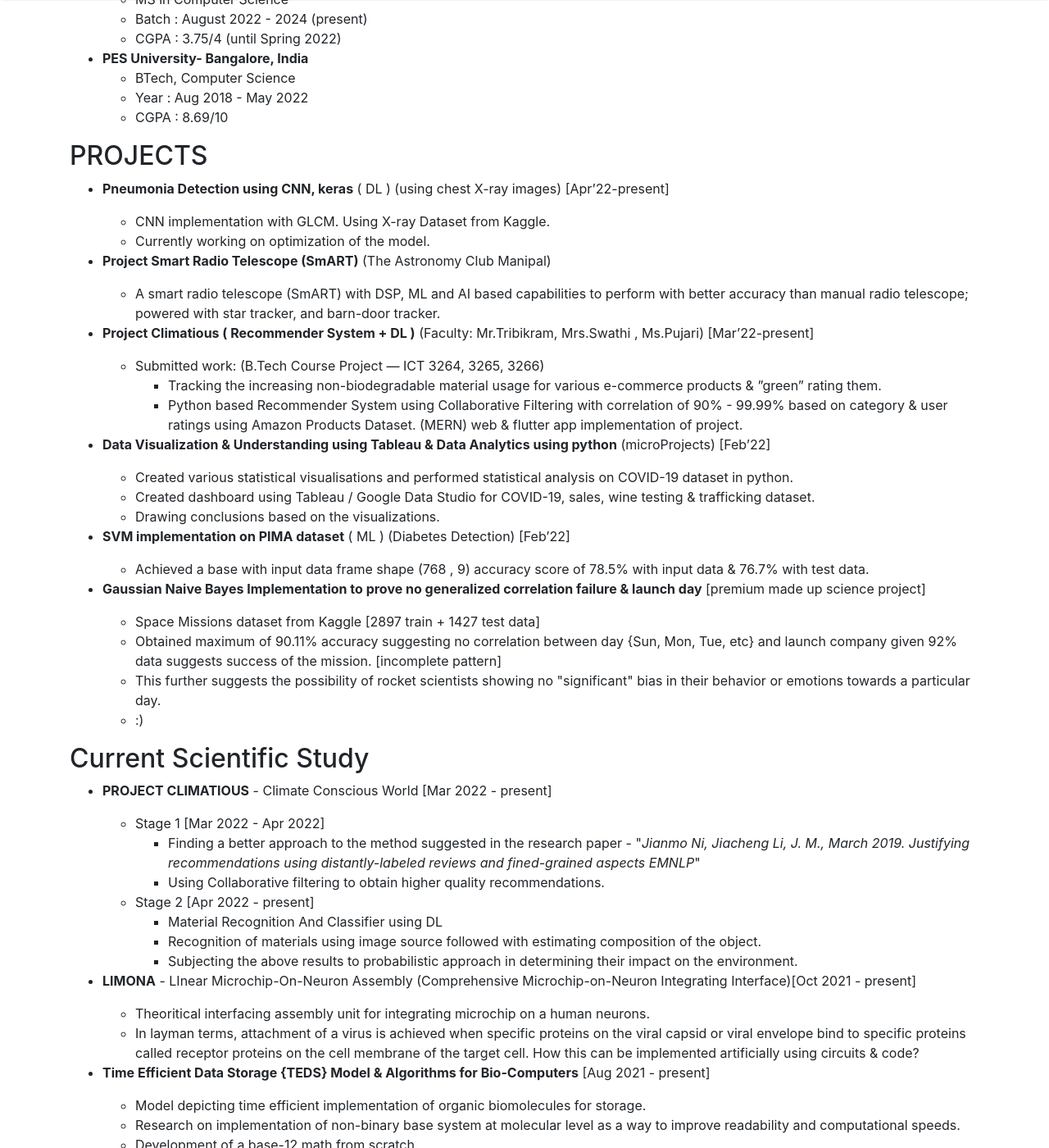
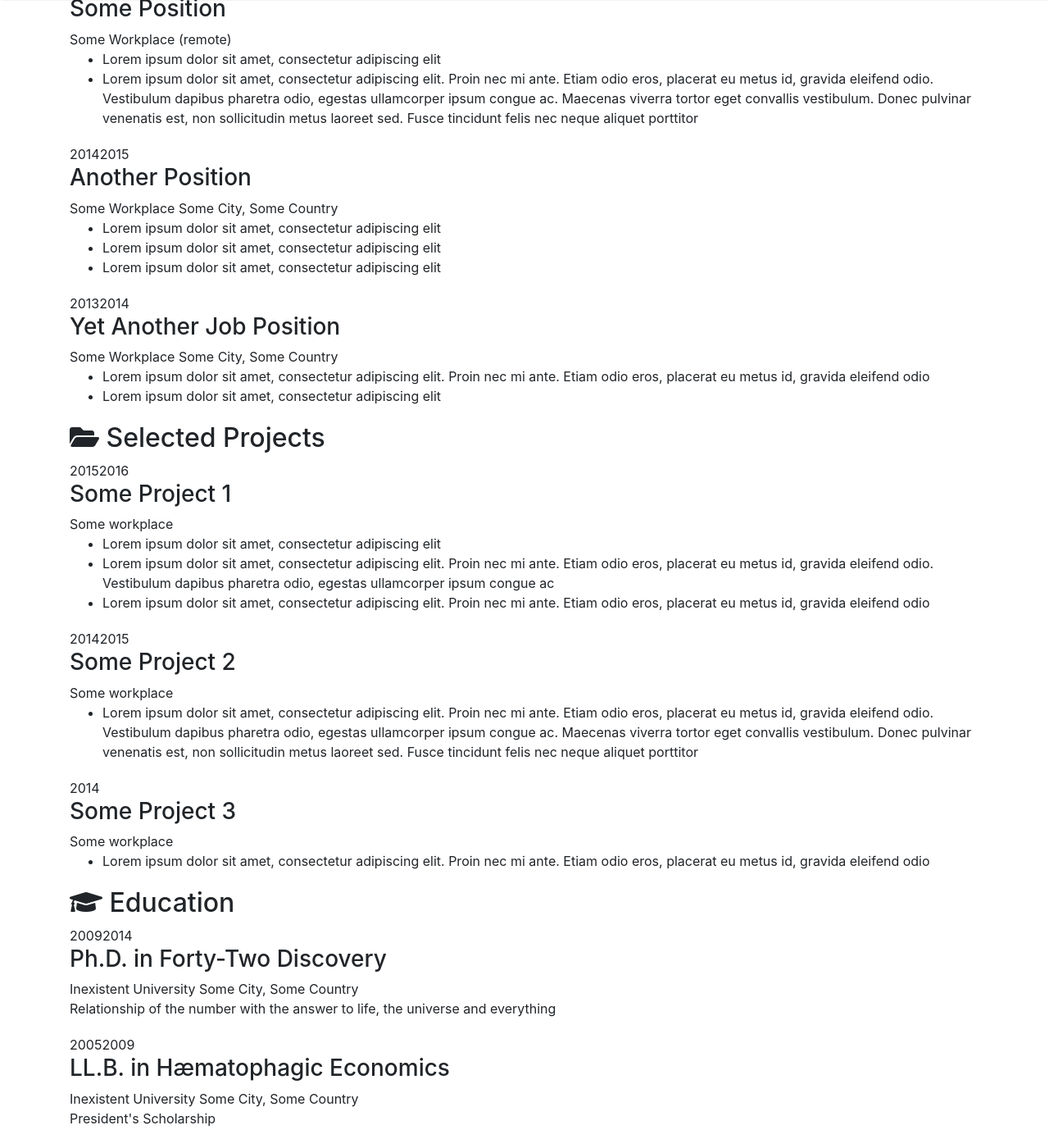
Before and after one commit to anirag2000/anirag2000.github.io, a Jekyll site: the page built from _pages/resume.md, in a window 1280 px wide and 1400 px high, scrolled down 260 px. Shown: the whole window at 82% size. Built offline with Jekyll 4.4.1, drawn with Linux system fonts in a browser that asks for light colours; nearby versions of some CDN libraries; some of the changed text lies outside the part shown.

Commit message:
new menu~

```diff
--- a/_layouts/resume.html
+++ b/_layouts/resume.html
@@ -3,175 +3,236 @@
 layout: default
 permalink: "/resume.html"
 ---
-<h1 id="anirudh-srinivasa-raghavan">Anirudh Srinivasa Raghavan</h1>
-<p><a href="https://drive.google.com/file/d/1dddg5L81_BDzsmjDtB_7lCnMLQJB3BsA/view?usp=sharing">link to document resume</a></p>
-<h2 id="education">EDUCATION</h2>
+
+<section id="main">
+    <header id="title">
+    <h1>John Doe</h1>
+    <span class="subtitle">Plaintiff, defendant &amp; witness</span>
+    </header>
+    <section class="main-block">
+    <h2>
+        <i class="fa fa-suitcase"></i> Experiences
+    </h2>
+    <section class="blocks">
+        <div class="date">
+        <span>2015</span><span>present</span>
+        </div>
+        <div class="decorator">
+        </div>
+        <div class="details">
+        <header>
+            <h3>Some Position</h3>
+            <span class="place">Some Workplace</span>
+            <span class="location">(remote)</span>
+        </header>
+        <div>
             <ul>
-<li><strong>Rutgers University, New Brunswick — New Jersey, USA</strong> <ul>
-<li>MS in Computer Science </li>
-<li>Batch :  August 2022 - 2024 (present)</li>
-<li>CGPA : 3.75/4 (until Spring 2022)</li>
+            <li>Lorem ipsum dolor sit amet, consectetur adipiscing elit</li>
+            <li>Lorem ipsum dolor sit amet, consectetur adipiscing elit. Proin nec mi ante. Etiam odio eros, placerat eu metus id, gravida eleifend odio. Vestibulum dapibus pharetra odio, egestas ullamcorper ipsum congue ac. Maecenas viverra tortor eget convallis vestibulum. Donec pulvinar venenatis est, non sollicitudin metus laoreet sed. Fusce tincidunt felis nec neque aliquet porttitor</li>
             </ul>
-</li>
-<li><strong>PES University- Bangalore, India</strong><ul>
-<li>BTech, Computer Science</li>
-<li>Year : Aug 2018 - May 2022</li>
-<li>CGPA : 8.69/10</li>
+            </div>
+        </div>
+    </section>
+    <section class="blocks">
+        <div class="date">
+        <span>2014</span><span>2015</span>
+        </div>
+        <div class="decorator">
+        </div>
+        <div class="details">
+        <header>
+            <h3>Another Position</h3>
+            <span class="place">Some Workplace</span>
+            <span class="location">Some City, Some Country</span>
+        </header>
+        <div>
+            <ul>
+            <li>Lorem ipsum dolor sit amet, consectetur adipiscing elit</li>
+            <li>Lorem ipsum dolor sit amet, consectetur adipiscing elit</li>
+            <li>Lorem ipsum dolor sit amet, consectetur adipiscing elit</li>
             </ul>
-</li>
+        </div>
+        </div>
+    </section>
+    <section class="blocks">
+        <div class="date">
+        <span>2013</span><span>2014</span>
+        </div>
+        <div class="decorator">
+        </div>
+        <div class="details">
+        <header>
+            <h3>Yet Another Job Position</h3>
+            <span class="place">Some Workplace</span>
+            <span class="location">Some City, Some Country</span>
+        </header>
+        <div>
+            <ul>
+            <li>Lorem ipsum dolor sit amet, consectetur adipiscing elit. Proin nec mi ante. Etiam odio eros, placerat eu metus id, gravida eleifend odio</li>
+            <li>Lorem ipsum dolor sit amet, consectetur adipiscing elit</li>
             </ul>
-<h2 id="projects">PROJECTS</h2>
+            </div>
+        </div>
+    </section>
+    </section>
+    <section class="main-block">
+    <h2>
+        <i class="fa fa-folder-open"></i> Selected Projects
+    </h2>
+    <section class="blocks">
+        <div class="date">
+        <span>2015</span><span>2016</span>
+        </div>
+        <div class="decorator">
+        </div>
+        <div class="details">
+        <header>
+            <h3>Some Project 1</h3>
+            <span class="place">Some workplace</span>
+        </header>
+        <div>
             <ul>
-<li><p><strong>Pneumonia Detection using CNN, keras</strong> ( DL ) (using chest X-ray images) [Apr’22-present]</p>
+            <li>Lorem ipsum dolor sit amet, consectetur adipiscing elit</li>
+            <li>Lorem ipsum dolor sit amet, consectetur adipiscing elit. Proin nec mi ante. Etiam odio eros, placerat eu metus id, gravida eleifend odio. Vestibulum dapibus pharetra odio, egestas ullamcorper ipsum congue ac</li>
+            <li>Lorem ipsum dolor sit amet, consectetur adipiscing elit. Proin nec mi ante. Etiam odio eros, placerat eu metus id, gravida eleifend odio</li>
+            </ul>
+        </div>
+        </div>
+    </section>
+    <section class="blocks">
+        <div class="date">
+        <span>2014</span><span>2015</span>
+        </div>
+        <div class="decorator">
+        </div>
+        <div class="details">
+        <header>
+            <h3>Some Project 2</h3>
+            <span class="place">Some workplace</span>
+        </header>
+        <div>
             <ul>
-<li>CNN implementation with GLCM. Using X-ray Dataset from Kaggle.</li>
-<li>Currently working on optimization of the model.</li>
+            <li>Lorem ipsum dolor sit amet, consectetur adipiscing elit. Proin nec mi ante. Etiam odio eros, placerat eu metus id, gravida eleifend odio. Vestibulum dapibus pharetra odio, egestas ullamcorper ipsum congue ac. Maecenas viverra tortor eget convallis vestibulum. Donec pulvinar venenatis est, non sollicitudin metus laoreet sed. Fusce tincidunt felis nec neque aliquet porttitor</li>
             </ul>
-</li>
-<li><p><strong>Project Smart Radio Telescope (SmART)</strong> (The Astronomy Club Manipal)</p>
+        </div>
+        </div>
+    </section>
+    <section class="blocks">
+        <div class="date">
+        <span>2014</span>
+        </div>
+        <div class="decorator">
+        </div>
+        <div class="details">
+        <header>
+            <h3>Some Project 3</h3>
+            <span class="place">Some workplace</span>
+        </header>
+        <div>
             <ul>
-<li>A smart radio telescope (SmART) with DSP, ML and AI based capabilities to perform with better accuracy than manual radio telescope; powered with star tracker, and barn-door tracker.</li>
+            <li>Lorem ipsum dolor sit amet, consectetur adipiscing elit. Proin nec mi ante. Etiam odio eros, placerat eu metus id, gravida eleifend odio</li>
             </ul>
-</li>
-<li><p><strong>Project Climatious ( Recommender System + DL )</strong> (Faculty: Mr.Tribikram, Mrs.Swathi , Ms.Pujari) [Mar’22-present]</p>
+        </div>
+        </div>
+    </section>
+    </section>
+    <section class="main-block concise">
+    <h2>
+        <i class="fa fa-graduation-cap"></i> Education
+    </h2>
+    <section class="blocks">
+        <div class="date">
+        <span>2009</span><span>2014</span>
+        </div>
+        <div class="decorator">
+        </div>
+        <div class="details">
+        <header>
+            <h3>Ph.D. in Forty-Two Discovery</h3>
+            <span class="place">Inexistent University</span>
+            <span class="location">Some City, Some Country</span>
+        </header>
+        <div>Relationship of the number with the answer to life, the universe and everything</div>
+        </div>
+    </section>
+    <section class="blocks">
+        <div class="date">
+        <span>2005</span><span>2009</span>
+        </div>
+        <div class="decorator">
+        </div>
+        <div class="details">
+        <header>
+            <h3>LL.B. in H&aelig;matophagic Economics</h3>
+            <span class="place">Inexistent University</span>
+            <span class="location">Some City, Some Country</span>
+        </header>
+        <div>President's Scholarship</div>
+        </div>
+    </section>
+    <section class="blocks">
+        <div class="date">
+        <span>2005</span><span>2009</span>
+        </div>
+        <div class="decorator">
+        </div>
+        <div class="details">
+        <header>
+            <h3>B.S. in Existential Science (Double Major)</h3>
+            <span class="place">Inexistent University</span>
+            <span class="location">Some City, Some Country</span>
+        </header>
+        <div>President's Scholarship</div>
+        </div>
+    </section>
+    <section class="blocks">
+        <div class="date">
+        </div>
+        <div class="decorator">
+        </div>
+        <div class="details">
+        <header>
+            <h3>Massive Online Fee&ndash;Required Course (selective list)</h3>
+        </header>
+        <div class="concise">
             <ul>
-<li>Submitted work: (B.Tech Course Project — ICT 3264, 3265, 3266)<ul>
-<li>Tracking the increasing non-biodegradable material usage for various e-commerce products &amp; ”green” rating them.</li>
-<li>Python based Recommender System using Collaborative Filtering with correlation of 90% - 99.99% based on category &amp; user ratings using Amazon Products Dataset. (MERN) web &amp; flutter app implementation of project.</li>
+            <li>Introduction to something else</li>
+            <li>Introduction to some more useless things</li>
+            <li>Philosophy in practice</li>
+            <li>Recursive research and its impact on recursive research</li>
+            <li>Artificial politics</li>
             </ul>
-</li>
+        </div>
+        </div>
+    </section>
+    </section>
+</section>
+<aside id="sidebar">
+    <div class="side-block" id="contact">
+    <h1>
+        Contact Info
+    </h1>
+    <ul>
+        <li><i class="fa fa-globe"></i> johndoe.gtld</li>
+        <li><i class="fa fa-linkedin"></i> linkedin.com/in/john</li>
+        <li><i class="fa fa-envelope"></i> me@johndoe.gtld</li>
+        <li><i class="fa fa-phone"></i> 800.000.0000</li>
     </ul>
-</li>
-<li><p><strong>Data Visualization &amp; Understanding using Tableau &amp; Data Analytics using python</strong> (microProjects) [Feb’22]</p>
+    </div>
+    <div class="side-block" id="skills">
+    <h1>
+        Skills
+    </h1>
     <ul>
-<li>Created various statistical visualisations and performed statistical analysis on COVID-19 dataset in python.</li>
-<li>Created dashboard using Tableau / Google Data Studio for COVID-19, sales, wine testing &amp; trafficking dataset.</li>
-<li>Drawing conclusions based on the visualizations.</li>
+        <li>Omnipresence</li>
+        <li>Anonymity</li>
     </ul>
-</li>
-<li><p><strong>SVM implementation on PIMA dataset</strong> ( ML ) (Diabetes Detection) [Feb’22]</p>
     <ul>
-<li>Achieved a base with input data frame shape (768 , 9) accuracy score of 78.5% with input data &amp; 76.7% with test data.</li>
+        <li>Ordinarity</li>
+        <li>No name rights</li>
     </ul>
-</li>
-<li><p><strong>Gaussian Naive Bayes Implementation to prove no generalized correlation failure &amp; launch day</strong> [premium made up science project]</p>
-<ul>
-<li>Space Missions dataset from Kaggle [2897 train + 1427 test data]</li>
-<li>Obtained maximum of 90.11% accuracy suggesting no correlation between day {Sun, Mon, Tue, etc} and launch company given 92% data suggests success of the mission. [incomplete pattern]</li>
-<li>This further suggests the possibility of rocket scientists showing no &quot;significant&quot; bias in their behavior or emotions towards a particular day.</li>
-<li>:)</li>
-</ul>
-</li>
-</ul>
-<h2 id="current-scientific-study">Current Scientific Study</h2>
-<ul>
-<li><p><strong>PROJECT CLIMATIOUS</strong> - Climate Conscious World   [Mar 2022 - present]</p>
-<ul>
-<li>Stage 1 [Mar 2022 - Apr 2022]<ul>
-<li>Finding a better approach to the method suggested in the research paper - &quot;<em>Jianmo Ni, Jiacheng Li, J. M., March 2019. Justifying recommendations using distantly-labeled reviews and fined-grained aspects EMNLP</em>&quot;</li>
-<li>Using Collaborative filtering to obtain higher quality recommendations.</li>
-</ul>
-</li>
-<li>Stage 2 [Apr 2022 - present]<ul>
-<li>Material Recognition And Classifier using DL</li>
-<li>Recognition of materials using image source followed with estimating composition of the object. </li>
-<li>Subjecting the above results to probabilistic approach in determining their impact on the environment.</li>
-</ul>
-</li>
-</ul>
-</li>
-<li><p><strong>LIMONA</strong> - LInear Microchip-On-Neuron Assembly (Comprehensive Microchip-on-Neuron Integrating Interface)[Oct 2021 - present]</p>
-<ul>
-<li>Theoritical interfacing assembly unit for integrating microchip on a human neurons.</li>
-<li>In layman terms, attachment of a virus is achieved when specific proteins on the viral capsid or viral envelope bind to specific proteins called receptor proteins on the cell membrane of the target cell. How this can be implemented artificially using circuits &amp; code?</li>
-</ul>
-</li>
-<li><p><strong>Time Efficient Data Storage {TEDS} Model &amp; Algorithms for Bio-Computers</strong> [Aug 2021 - present]</p>
-<ul>
-<li>Model depicting time efficient implementation of organic biomolecules for storage.</li>
-<li>Research on implementation of non-binary base system at molecular level as a way to improve readability and computational speeds. </li>
-<li>Development of a base-12 math from scratch.</li>
-</ul>
-</li>
-</ul>
-<h2 id="interested-in">INTERESTED IN</h2>
-<ul>
-<li><p><strong>Haptic Holographic Technology</strong> - Holograms with Touch Sensation.</p>
-<ul>
-<li>Currently, these haptic feedbacks from interactive holograms developed by various firms, such as Asukanet or in colleges/ universities such as Glasgow University use sound waves technology. Some day soon, I wish to make usage of more effective methods to better the haptic feedback received when interacting with the holographic projections.</li>
-</ul>
-</li>
-<li><p><strong>Sequential Decision-making under uncertainty</strong></p>
-<ul>
-<li>Forming definable boundaries numeric in nature to cater for ease in determining decisions based on various abilities of humans.</li>
-<li>Optimizing human strategies and approach using heterogeneous data.</li>
-</ul>
-</li>
-</ul>
-<h2 id="skills">SKILLS</h2>
-<p><strong>Coding Lang.</strong> : (proficient) Python, Java, C, C++, HTML, CSS, (familiarity) Julia, JavaScript,  (database) MySQL , OracleSQL</p>
-<p><strong>Tools &amp; Libraries</strong> : (proficient) Jupyter, Numpy, Scipy, Tableau, (familiarity) ThreeJS, OpenCV*, Tensorflow*, Keras*</p>
-<p><strong>MISC</strong> : (familiarity) KiCAD, Kiel uVision 5, Gromacs (Bio-molecule Simulator), Tkinter Framework, </p>
-<blockquote>
-<p>[Proficiency refers to over 1000 Lines of Mature code]
-[Familiarity refers to under 1000 Lines of Mature code]</p>
-</blockquote>
-<h3 id="fields-of-interest">Fields Of Interest</h3>
-<p>{priority}</p>
-<ul>
-<li>Data Science {ML, DL}</li>
-<li>Bio-computing (Bioinformatics)</li>
-<li>Statistics</li>
-<li>R &amp; D</li>
-<li>UI/UX</li>
-</ul>
-<h3 id="extra-curriculars">EXTRA-CURRICULARS</h3>
-<ul>
-<li><strong>SSS Subsystem at <a href="https://www.linkedin.com/company/project-vision-mit/">Project Vision MIT</a></strong><ul>
-<li>Created PCB design of Integrator Circuit for Leap Motion on KiCAD.</li>
-<li>Working on PCB &amp; coding for programmable circuits.</li>
-<li>Working on development &amp; programming of PCB for data collection in Manipal Lake. (environmental related)</li>
-</ul>
-</li>
-<li><strong>Board at <a href="https://www.linkedin.com/company/the-astronomy-club-manipal/">The Astronomy Club Manipal</a></strong>
-  {Jul 2021 to present}<ul>
-<li>Developed a plan based on agile principles along with newer &amp; improvised workflows.</li>
-<li>Handled Graphics dept. &amp; trained them with UX and GD Concepts. Supervised a few Tech projects for a brief time.</li>
-<li><strong>Web dev &amp; App dev supervisor</strong><ul>
-<li>Designed club website.</li>
-<li>Community application for Astronomy Enthusiasts. (Java)</li>
-</ul>
-</li>
-<li><strong>Management Committee</strong> {Jul’20 to Jul’21}<ul>
-<li>Over 200+ designs, 5 sw UI concepts, 3 sw UX projects &amp; designed the current club logo.</li>
-<li>Managed Graphics Team successfully to improvise social media interaction results by 39.5% in 2.5 months.</li>
-</ul>
-</li>
-</ul>
-</li>
-</ul>
-<h3 id="languages">LANGUAGES</h3>
-<ul>
-<li>English</li>
-<li>Hindi</li>
-<li>Gujarati</li>
-<li>French</li>
-<li>Marathi</li>
-<li>Telugu</li>
-<li>Russian (hobby)</li>
-</ul>
-<h2 id="socials">SOCIALS</h2>
-<ul>
-<li>SOCIAL PRESENCE<ul>
-<li><strong>Linktr.ee</strong>     <a href="https://linktr.ee/gonewithharshwinds">@gonewithharshwinds</a></li>
-<li><strong>GitHub</strong>        <a href="https://www.github.com/gonewithharshwinds">@gonewithharshwinds</a></li>
-<li><strong>LinkedIn</strong>     <a href="https://www.linkedin.com/in/goneharsh/">@goneharsh</a></li>
-<li><strong>Instagram</strong>  <a href="https://www.instagram.com/gonewith_harsh_winds">@gonewith_harsh_winds</a></li>
-</ul>
-</li>
-<li>EMAIL ME<ul>
-<li><a href="mailto:gonewithharshwinds@gmail.com">gonewithharshwinds@gmail.com</a></li>
-<li><a href="mailto:harsh.mehta1@learner.manipal.edu">harsh.mehta1@learner.manipal.edu</a></li>
-</ul>
-</li>
-</ul>
+    </div>
+    <div class="side-block" id="disclaimer">
+    This r&eacute;sum&eacute; was wholly typeset with HTML/CSS &mdash; see <code>git.io/vVSYL</code>
+    </div>
+</aside>
```
Lines whose indentation alone changed are shown as unchanged.
